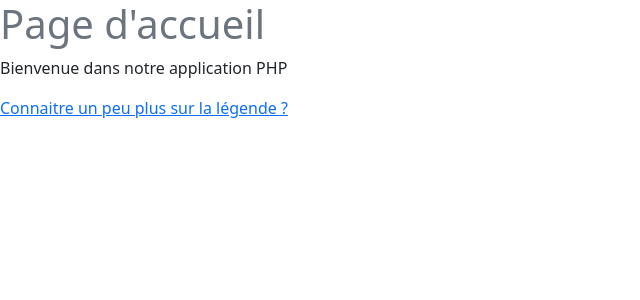
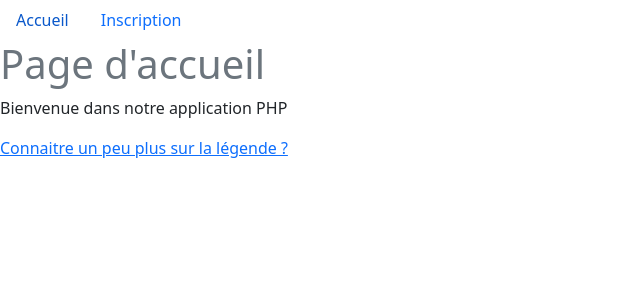
Before and after one commit to RomeissaM/php_web, a PHP site: page /php-web/ in a window 1280 px wide. Shown: the top 300 px of the page, without its empty margins (0-640 px from the left). Run offline with PHP 8.4, Linux system fonts and the light colour scheme; some libraries are stand-ins or nearby versions.

Commit message:
inclusion de fichiers

```diff
--- /dev/null
+++ b/_dependances.php
@@ -0,0 +1,3 @@
+  <link href="https://cdn.jsdelivr.net/npm/bootstrap@5.2.3/dist/css/bootstrap.min.css" rel="stylesheet" integrity="sha384-rbsA2VBKQhggwzxH7pPCaAqO46MgnOM80zW1RWuH61DGLwZJEdK2Kadq2F9CUG65" crossorigin="anonymous">
+  <script src="https://kit.fontawesome.com/a6c393237d.js"></script>
+  <script src="https://cdn.jsdelivr.net/npm/bootstrap@5.2.3/dist/js/bootstrap.bundle.min.js" integrity="sha384-kenU1KFdBIe4zVF0s0G1M5b4hcpxyD9F7jL+jjXkk+Q2h455rYXK/7HAuoJl+0I4" crossorigin="anonymous"></script>
--- /dev/null
+++ b/_menu.php
@@ -0,0 +1,10 @@
+<nav>
+    <ul class="nav">
+        <li class="nav-item">
+            <a class="nav-link" href="index.php">Accueil</a>
+        </li>
+        <li class="nav-item">
+            <a class="nav-link" href="inscription.php">Inscription</a>
+        </li>
+    </ul>
+</nav>
--- a/index.php
+++ b/index.php
@@ -5,17 +5,20 @@
   <meta charset="UTF-8">
   <meta name="viewport" content="width=device-width, initial-scale=1.0">
   <title>Home page</title>
-  <link href="https://cdn.jsdelivr.net/npm/bootstrap@5.2.3/dist/css/bootstrap.min.css" rel="stylesheet" integrity="sha384-rbsA2VBKQhggwzxH7pPCaAqO46MgnOM80zW1RWuH61DGLwZJEdK2Kadq2F9CUG65" crossorigin="anonymous">
+  <?php include "./_dependances.php" ?>
 </head>
 
 <body>
+  <?php include_once "./_menu.php" ?>
+  <?php include_once "./_menu.php" ?>
+
   <h1 class="text-secondary">Page d'accueil</h1>
   <p>Bienvenue dans notre application PHP</p>
+
   <a href="utilisateur.php?username=Mitroglou&ville=Marseille&age=55">
     Connaitre un peu plus sur la légende ?
   </a>
 
-  <script src="https://cdn.jsdelivr.net/npm/bootstrap@5.2.3/dist/js/bootstrap.bundle.min.js" integrity="sha384-kenU1KFdBIe4zVF0s0G1M5b4hcpxyD9F7jL+jjXkk+Q2h455rYXK/7HAuoJl+0I4" crossorigin="anonymous"></script>
 </body>
 
 </html>
--- a/inscription.php
+++ b/inscription.php
@@ -5,12 +5,12 @@
   <meta charset="UTF-8">
   <meta name="viewport" content="width=device-width, initial-scale=1.0">
   <title>Inscription</title>
-  <link href="https://cdn.jsdelivr.net/npm/bootstrap@5.2.3/dist/css/bootstrap.min.css" rel="stylesheet" integrity="sha384-rbsA2VBKQhggwzxH7pPCaAqO46MgnOM80zW1RWuH61DGLwZJEdK2Kadq2F9CUG65" crossorigin="anonymous">
-  <script src="https://kit.fontawesome.com/a6c393237d.js"></script>
-
+  <?php include "./_dependances.php" ?>
 </head>
 
 <body>
+  <?php include "./_menu.php" ?>
+
   <h1 class="text-primary text-center my-4">Page d'inscription</h1>
   <main class=container>
     <form action="utilisateur.php" method="post">
--- a/test.php
+++ b/test.php
@@ -37,5 +37,8 @@ if (str_contains($_SERVER['HTTP_REFERER'], 'test.php')){
     <p>
         <a href="test.php">Vider la session</a>
     </p>
+    <p>
+        <a href="utilisateur.php">Utilisateur</a>
+    </p>
 </body>
 </html>
--- a/utilisateur.php
+++ b/utilisateur.php
@@ -36,9 +36,12 @@ $_SESSION['nom'] = $username;
   <meta charset="UTF-8">
   <meta name="viewport" content="width=device-width, initial-scale=1.0">
   <title>Gestion d'utilisateur</title>
+  <?php include "./_dependances.php" ?>
 </head>
 
 <body>
+  <?php include "./_menu.php" ?>
+
   <h1>Gestion d'utilisateur</h1>
   <p>
     Bonjour
```
